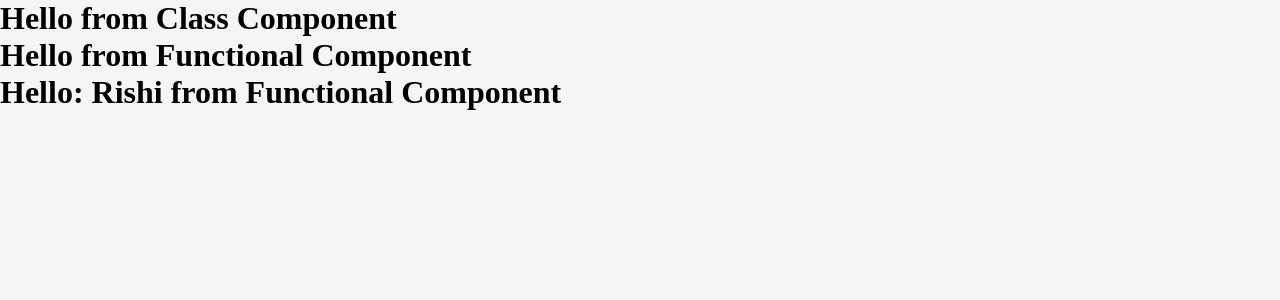
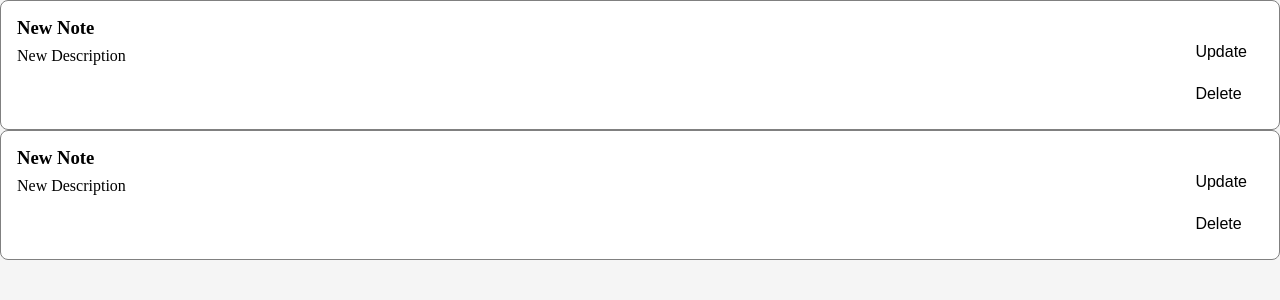
Before and after one commit to aaravsen/note-taking-app, a React (Create React App) app: page / in a window 1280 px wide. Shown: the top 300 px of the page. Built offline with nearby package versions, Linux system fonts and the light colour scheme.

Commit message:
Create new component

```diff
--- a/src/App.js
+++ b/src/App.js
@@ -1,14 +1,11 @@
 import './App.scss';
-import ClassComponent from './components/class-component';
-import FunctionalComponent from './components/functional-component';
-import FunctionalComponentWithProps from './components/functional-component-with-props';
+import NoteItem from './components/note-item/note-item.component';
 
 function App() {
   return (
     <div className="App">
-     <ClassComponent />
-     <FunctionalComponent />
-     <FunctionalComponentWithProps name="Rishi" />
+     <NoteItem note={{title: "New Note", desc: "New Description"}}/>
+     <NoteItem note={{title: "New Note", desc: "New Description"}}/>
     </div>
   );
 }
--- /dev/null
+++ b/src/components/note-item/note-item.component.jsx
@@ -0,0 +1,23 @@
+import "./note-item.style.scss";
+
+const NoteItem = ({note}) => {
+
+    const toggleDialog = () => {}
+    const handleDelete = () => {}
+
+    return (
+        <div className="note-item-container">
+            <div className="note-item-data">
+                <h3>{note.title}</h3>
+                <p>{note.desc}</p>
+            </div>
+            <div className="note-item-menu">
+                <button className="note-menu-btn" onClick={toggleDialog}>Update</button>
+                <button className="note-menu-btn" onClick={handleDelete} >Delete</button>
+            </div>
+
+        </div>
+    );
+}
+
+export default NoteItem;
--- /dev/null
+++ b/src/components/note-item/note-item.style.scss
@@ -0,0 +1,31 @@
+.note-item-container{
+    padding: 1rem;
+    background-color: var(--background-color-2);
+    color: var(--color);
+    display: flex;
+    gap: 1rem;
+    border-radius: 8px;
+    border: 1px solid grey;
+
+
+    .note-item-data{
+        flex: 1;
+        h3{
+            margin-bottom: 8px;
+        }
+
+    }
+
+    .note-item-menu{
+        padding-top: 1rem;
+        display: flex;
+        flex-direction: column;
+        align-items: start;
+        gap: 4px;
+
+        .note-menu-btn{
+            padding: 10px 1rem;
+            color: var(--color);
+        }
+    }
+}
```
